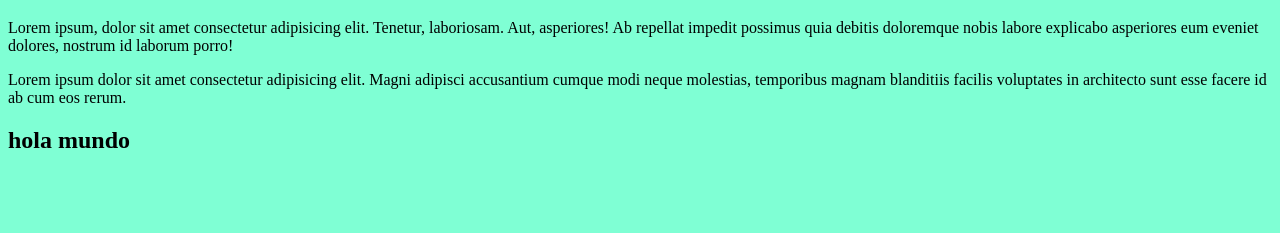
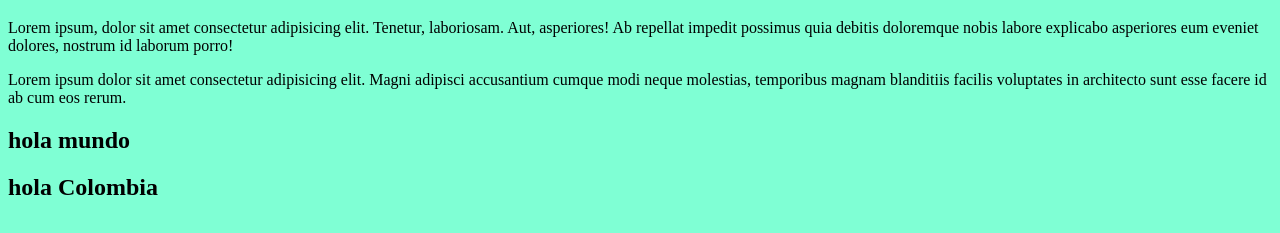
Before and after one commit to JuanKAlvarez/Proyecto, a plain HTML site: page index.html in a window 1280 px wide. Shown: the part 61-294 px from the top of the page. Drawn offline with Linux system fonts and the light colour scheme.

Commit message:
Se agrega el titulo hola colombia

```diff
--- a/index.html
+++ b/index.html
@@ -13,6 +13,7 @@
             <p>Lorem ipsum, dolor sit amet consectetur adipisicing elit. Tenetur, laboriosam. Aut, asperiores! Ab repellat impedit possimus quia debitis doloremque nobis labore explicabo asperiores eum eveniet dolores, nostrum id laborum porro!</p>
             <p>Lorem ipsum dolor sit amet consectetur adipisicing elit. Magni adipisci accusantium cumque modi neque molestias, temporibus magnam blanditiis facilis voluptates in architecto sunt esse facere id ab cum eos rerum.</p>
             <h2>hola mundo</h2>
+            <h2>hola Colombia</h2>
         </article>
     </section>
 
```
